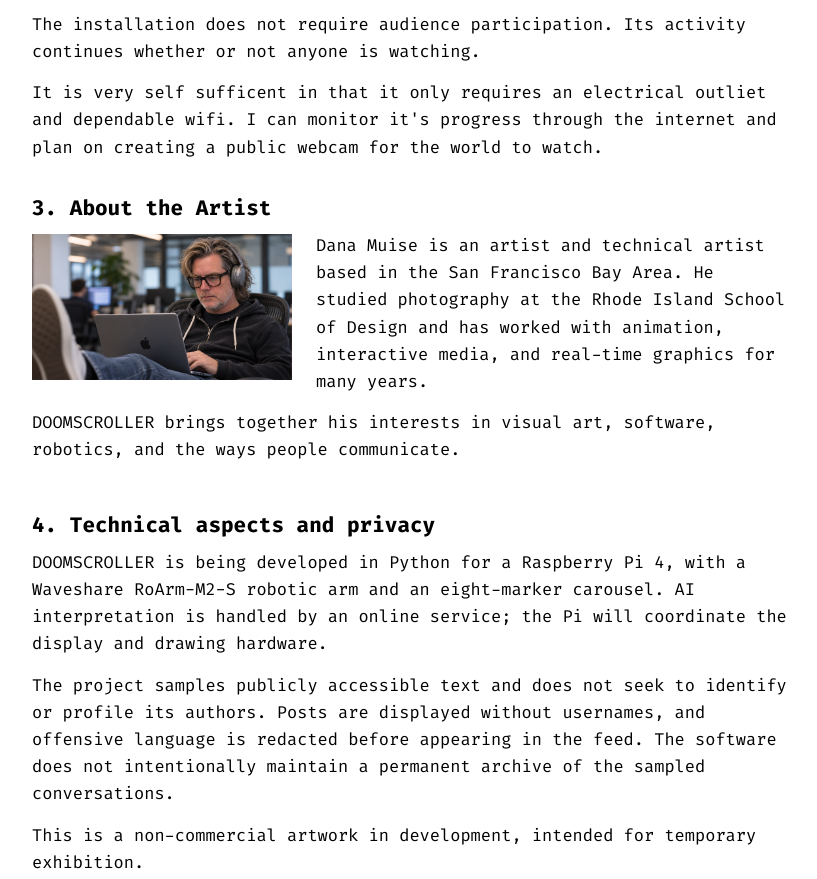
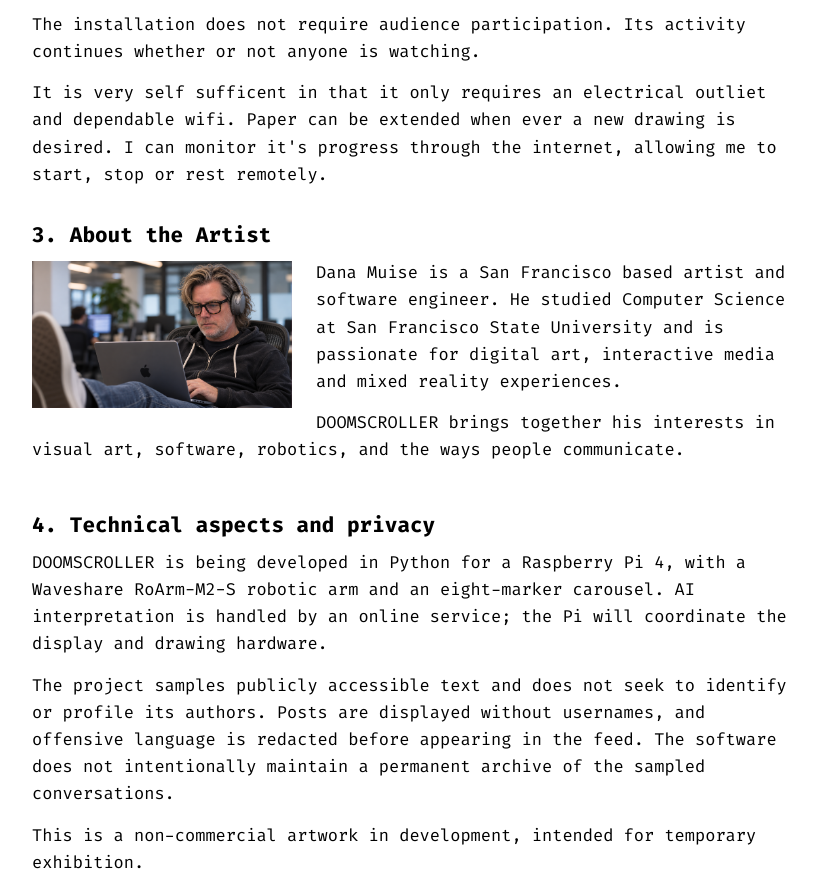
Before and after one commit to danamuise/ChatterFeed, a plain HTML site: page docs/index.html in a window 1280 px wide. Shown: the part 2322-3201 px from the top of the page, without its empty margins (228-1045 px from the left). Drawn offline with Linux system fonts and the light colour scheme.

Commit message:
Update index.html

```diff
--- a/docs/index.html
+++ b/docs/index.html
@@ -153,13 +153,13 @@
       <p>DOOMSCROLLER is intended to operate continuously within an exhibition space. A contsant stream of public online conversations are projected onto the wall while a robotic arm translates selected messages into marks on paper.</p>
       <p>The work unfolds gradually. Visitors can observe the relationship between the language appearing on the screen and the physical gestures produced by the machine. Individual marks accumulate over time, eventually forming a drawing shaped by conversations taking place around the world.</p>
       <p>The installation does not require audience participation. Its activity continues whether or not anyone is watching.</p>
-      <p>It is very self sufficent in that it only requires an electrical outliet and dependable wifi. I can monitor it's progress through the internet and plan on creating a public webcam for the world to watch.</p>
+      <p>It is very self sufficent in that it only requires an electrical outliet and dependable wifi. Paper can be extended when ever a new drawing is desired. I can monitor it's progress through the internet, allowing me to start, stop or rest remotely.</p>
     </section>
 
     <section class="artist-section">
       <h2>3. About the Artist</h2>
       <img class="artist-photo" src="Dana_small.png" alt="Portrait of artist Dana Muise" width="260" loading="lazy">
-      <p>Dana Muise is an artist and technical artist based in the San Francisco Bay Area. He studied photography at the Rhode Island School of Design and has worked with animation, interactive media, and real-time graphics for many years.</p>
+      <p>Dana Muise is a San Francisco based artist and software engineer. He studied Computer Science at San Francisco State University and is passionate for digital art, interactive media and mixed reality experiences.</p>
       <p>DOOMSCROLLER brings together his interests in visual art, software, robotics, and the ways people communicate.</p>
     </section>
 
```
